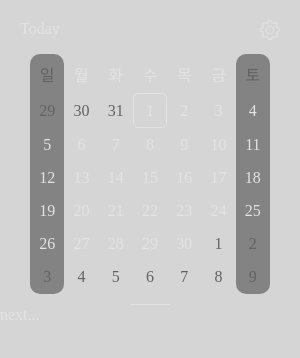
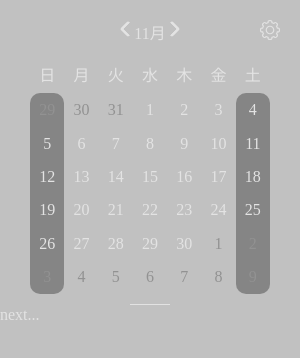
Before and after one commit to Hyun-mo/wical, an Electron app: page src/pages/main/main.html in a window 300 px wide. Drawn offline with Linux system fonts and the light colour scheme.

Commit message:
Today month(ko, en, ch)

```diff
--- a/src/pages/main/main.html
+++ b/src/pages/main/main.html
@@ -11,8 +11,10 @@
   <body>
     <div class="titlebar"></div>
     <div class="head-line">
-      <span id="today">Today</span>
-      <a href="../setting/setting.html">
+      <button class="arrow left"></button>
+      <span id="month">Month</span>
+      <button class="arrow right"></button>
+      <a class="gear" href="../setting/setting.html">
         <img src="../../../assest/gear.svg" style="width: 20px" />
       </a>
     </div>
--- a/src/pages/main/main.js
+++ b/src/pages/main/main.js
@@ -1,9 +1,35 @@
 function init() {
   const today = new Date();
-  const Today = document.getElementById("today");
-  const days = ["일", "월", "화", "수", "목", "금", "토"];
+  const Month = document.getElementById("month");
+  const lang = "ch";
+  const days = {
+    ko: ["일", "월", "화", "수", "목", "금", "토"],
+    en: ["Sun", "Mon", "Tue", "Wed", "Thu", "Fri", "Sat"],
+    ch: ["日", "月", "火", "水", "木", "金", "土"],
+  };
+  const en_month = [
+    "January",
+    "February",
+    "March",
+    "April",
+    "May",
+    "June",
+    "July",
+    "August",
+    "September",
+    "Octorber",
+    "November",
+    "December",
+  ];
+  if (lang === "ko") {
+    Month.innerText = `${today.getMonth() + 1}` + "월";
+  } else if (lang === "en") {
+    Month.innerText = en_month[today.getMonth()];
+  } else {
+    Month.innerText = `${today.getMonth() + 1}` + "月";
+  }
   const calendar = document.getElementById("calendar");
-  for (const day of days) {
+  for (const day of days[lang]) {
     const el = document.createElement("span");
     el.className = "day";
     el.innerText = day;
@@ -13,7 +39,7 @@ function init() {
   console.log(prev);
   for (const date of prev) {
     const el = document.createElement("span");
-    el.className = "date_prev date";
+    el.className = "date-prev date";
     el.innerText = date;
     calendar.appendChild(el);
   }
@@ -28,13 +54,12 @@ function init() {
   }
   for (const date of next) {
     const el = document.createElement("span");
-    el.className = "date_next date";
+    el.className = "date-next date";
     el.innerText = date;
     calendar.appendChild(el);
   }
 }
 
-init();
 function Board() {
   const now = new Date();
   const first = new Date(now.getFullYear(), now.getMonth());
@@ -58,3 +83,5 @@ function Board() {
   }
   return [prev || [], dates, next];
 }
+
+init();
--- a/src/pages/style.css
+++ b/src/pages/style.css
@@ -3,7 +3,7 @@ html {
   background: rgba(0, 0, 0, 0);
 }
 body {
-  background-color: rgba(45, 45, 45, 0.2);
+  background-color: rgba(50, 50, 50, 0.3);
   color: #e3e3e3;
   font-size: 1.6rem;
   margin: 0;
@@ -32,17 +32,17 @@ button {
   /* -webkit-app-region: drag; */
 
   display: flex;
-  justify-content: space-between;
+  justify-content: center;
   padding-inline: 20px;
 }
-.btn_close {
+.btn-close {
   width: 10px;
   height: 20px;
   position: relative;
   text-indent: -9999px;
 }
-.btn_close:before,
-.btn_close:after {
+.btn-close:before,
+.btn-close:after {
   content: "";
   width: 10px;
   height: 1px;
@@ -52,13 +52,13 @@ button {
   border-radius: 4px;
   background: #e3e3e3;
 }
-.btn_close:before {
+.btn-close:before {
   transform: translate(-50%, -50%) rotate(-45deg);
 }
-.btn_close:after {
+.btn-close:after {
   transform: translate(-50%, -50%) rotate(45deg);
 }
-.hidden_txt {
+.hidden-txt {
   display: none;
 }
 
@@ -96,15 +96,14 @@ button {
 
   /* border: 1px solid #e2e2e2; */
 }
-.calendar span:nth-child(7n + 1),
-.calendar span:nth-child(7n + 7) {
-  background-color: rgba(50, 50, 50, 0.5);
+.calendar span:nth-child(7n + 8),
+.calendar span:nth-child(7n + 14) {
+  background-color: rgba(75, 75, 75, 0.5);
 }
-.calendar span:nth-child(1),
-.calendar span:nth-child(7) {
+.calendar span:nth-child(8),
+.calendar span:nth-child(14) {
   border-top-right-radius: 10px;
   border-top-left-radius: 10px;
-  color: #626262;
 }
 .calendar span:nth-child(43),
 .calendar span:nth-child(49) {
@@ -126,13 +125,35 @@ button {
   justify-content: center;
 }
 
-.date_prev,
-.date_next {
-  color: #626262;
+.date-prev,
+.date-next {
+  color: #929292;
 }
 
-.today {
+.month {
   box-sizing: border-box;
   border-radius: 5px;
   border: 1.5px solid #e3e3e3;
 }
+
+.gear {
+  position: absolute;
+  right: 20px;
+}
+
+.arrow {
+  border: solid #e3e3e3;
+  border-width: 0 3px 3px 0;
+  height: 12px;
+  width: 12px;
+  border-radius: 3px;
+  padding: 3px;
+}
+
+.right {
+  transform: translate(0, 25%) rotate(-45deg);
+}
+
+.left {
+  transform: translate(0, 25%) rotate(135deg);
+}
```
